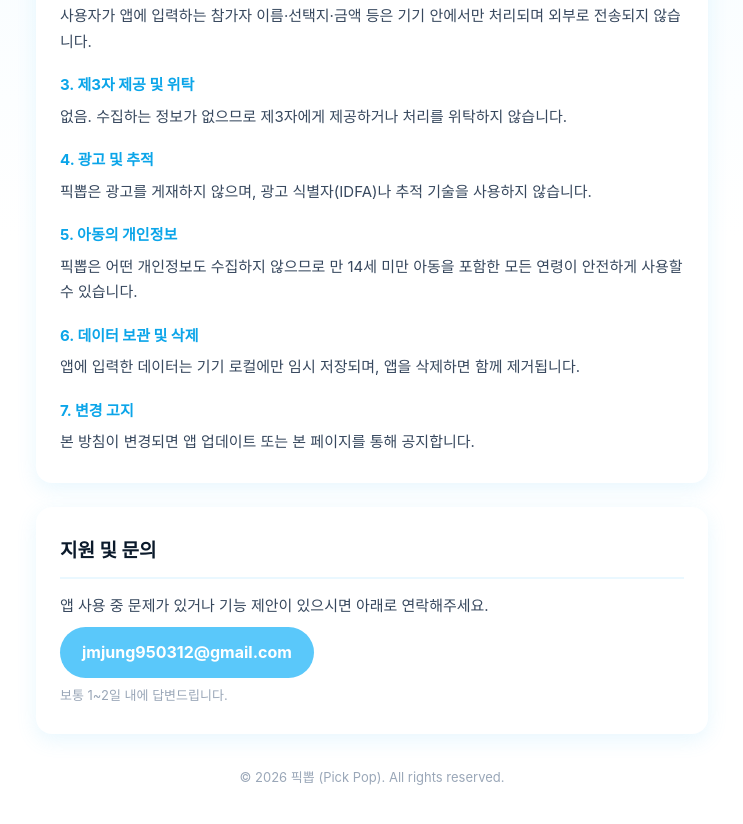
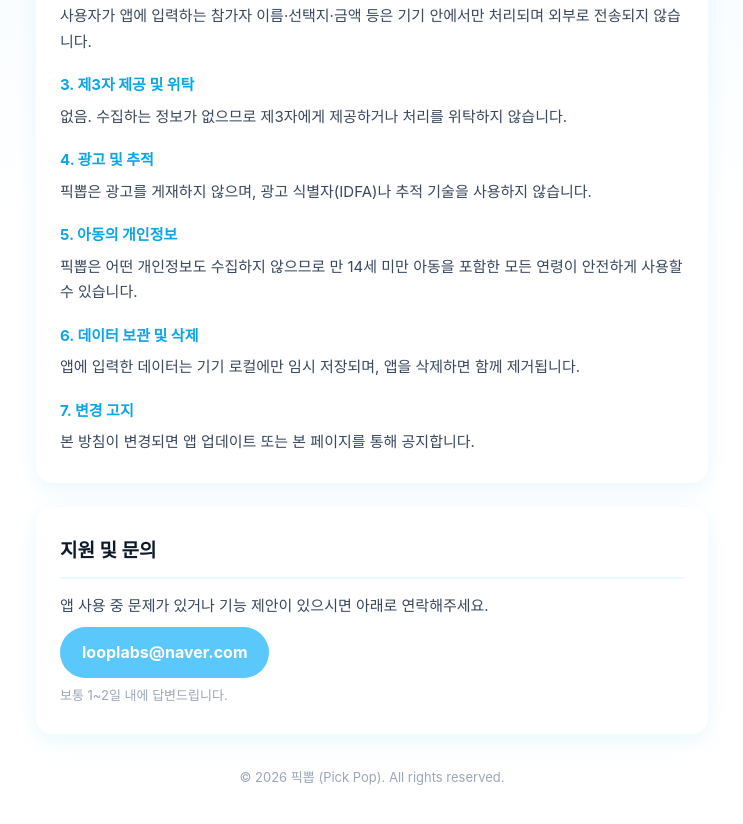
Before and after one commit to jmjung950312-cmd/pickpop-privacy, a plain HTML site: page index.html in a window 1280 px wide. Shown: the part 712-1536 px from the top of the page, without its empty margins (268-1011 px from the left). Drawn offline with Linux system fonts and the light colour scheme.

Commit message:
문의 이메일을 회사 주소(looplabs@naver.com)로 변경
개인 지메일이 앱 개인정보처리방침 공개 페이지에 노출돼 있었다. 회사 메일로 통일한다.

```diff
--- a/index.html
+++ b/index.html
@@ -100,7 +100,7 @@
     <div class="card">
       <h2>지원 및 문의</h2>
       <p>앱 사용 중 문제가 있거나 기능 제안이 있으시면 아래로 연락해주세요.</p>
-      <a class="mail" href="mailto:jmjung950312@gmail.com">jmjung950312@gmail.com</a>
+      <a class="mail" href="mailto:looplabs@naver.com">looplabs@naver.com</a>
       <p class="meta">보통 1~2일 내에 답변드립니다.</p>
     </div>
 
```
